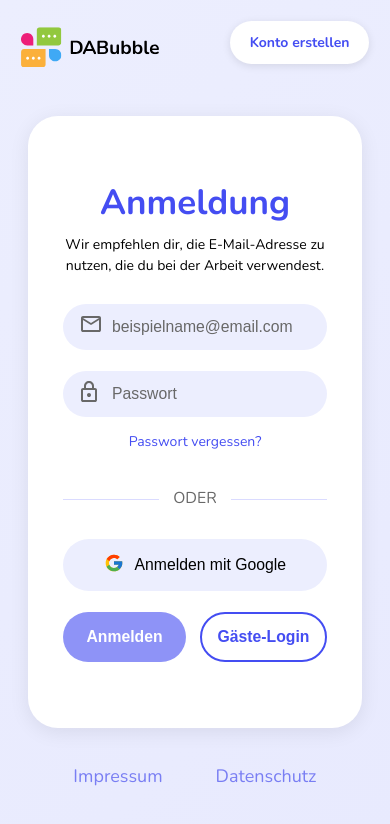
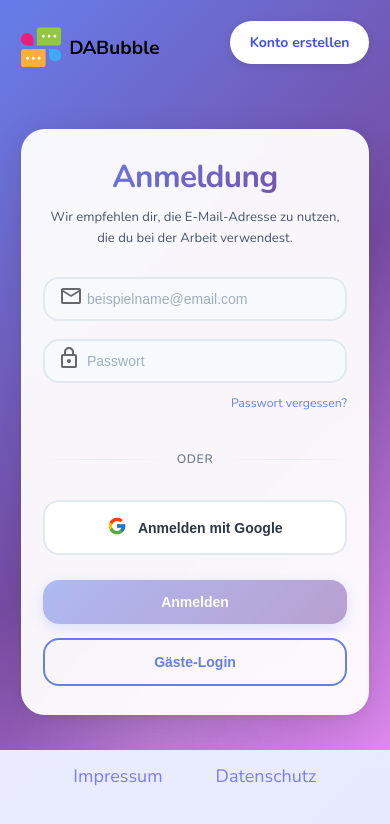
Before and after one commit to Alex-R298/DA-Bubble, an Angular app: page / in a window 390 px wide. Shown: the top 824 px of the page. Built offline with nearby package versions, Linux system fonts and the light colour scheme; no server answers.

Commit message:
(DES): Modernized login and signup design with glassmorphism gradient backgrounds and smooth animations

```diff
--- a/src/app/components/login/login.component.css
+++ b/src/app/components/login/login.component.css
@@ -4,36 +4,53 @@
   align-items: center;
   min-height: 100vh;
   width: 100vw;
-  background: linear-gradient(135deg, #ECEEFE 0%, #E8EAFE 100%);
+  background: linear-gradient(135deg, #667eea 0%, #764ba2 50%, #f093fb 100%);
   padding: 2rem;
   box-sizing: border-box;
   overflow: hidden;
   position: relative;
+  animation: gradientShift 15s ease infinite;
+}
+
+@keyframes gradientShift {
+  0%, 100% {
+    background-position: 0% 50%;
+  }
+  50% {
+    background-position: 100% 50%;
+  }
 }
 
 .decorative-curve {
   position: absolute;
-  bottom: 0;
-  left: 0;
-  width: 400px;
-  height: 400px;
-  background: transparent;
+  bottom: -10%;
+  left: -5%;
+  width: 500px;
+  height: 500px;
+  background: radial-gradient(circle, rgba(255,255,255,0.1) 0%, transparent 70%);
   border-radius: 50%;
-  border: 8px solid #000000;
-  border-top-color: transparent;
-  border-right-color: transparent;
-  transform: translate(-50%, 50%) rotate(-45deg);
+  animation: float 8s ease-in-out infinite;
   z-index: 0;
   pointer-events: none;
 }
 
+@keyframes float {
+  0%, 100% {
+    transform: translate(0, 0) scale(1);
+  }
+  50% {
+    transform: translate(30px, -30px) scale(1.05);
+  }
+}
+
 .login-card {
-  background: #ffffff;
+  background: rgba(255, 255, 255, 0.95);
+  backdrop-filter: blur(20px);
   padding: 3rem 2.5rem;
-  border-radius: 30px;
-  box-shadow: 0 4px 20px rgba(0, 0, 0, 0.08);
+  border-radius: 24px;
+  box-shadow: 0 8px 32px rgba(0, 0, 0, 0.1),
+              0 2px 8px rgba(0, 0, 0, 0.05);
   width: 37.5rem;
-  height: 43.75rem;
   max-width: 37.5rem;
   box-sizing: border-box;
   position: relative;
@@ -41,30 +58,47 @@
   display: flex;
   flex-direction: column;
   justify-content: center;
+  border: 1px solid rgba(255, 255, 255, 0.18);
+  animation: slideUp 0.6s ease-out;
+}
+
+@keyframes slideUp {
+  from {
+    opacity: 0;
+    transform: translateY(30px);
+  }
+  to {
+    opacity: 1;
+    transform: translateY(0);
+  }
 }
 
 .login-title {
   margin: 0 0 0.75rem 0;
-  color: #444DF2;
-  font-size: 2.5rem;
-  font-weight: 700;
+  background: linear-gradient(135deg, #667eea 0%, #764ba2 100%);
+  -webkit-background-clip: text;
+  -webkit-text-fill-color: transparent;
+  background-clip: text;
+  font-size: 2.75rem;
+  font-weight: 800;
   line-height: 1.2;
   text-align: center;
+  letter-spacing: -0.02em;
 }
 
 .login-subtitle {
   margin: 0 0 2rem 0;
-  color: #000000;
+  color: #4a5568;
   font-size: 1rem;
   font-weight: 400;
-  line-height: 1.5;
+  line-height: 1.6;
   text-align: center;
 }
 
 .login-form {
   display: flex;
   flex-direction: column;
-  gap: 1.5rem;
+  gap: 1.25rem;
 }
 
 .input-group {
@@ -80,51 +114,57 @@
   display: flex;
   align-items: center;
   justify-content: center;
-  color: #686868;
+  color: #a0aec0;
   z-index: 1;
   pointer-events: none;
+  transition: all 0.3s ease;
 }
 
 .form-input {
   width: 100%;
   padding: 1rem 1rem 1rem 3.5rem;
-  background-color: #ECEEFE;
-  border: none;
-  border-radius: 30px;
-  font-size: 1.125rem;
+  background: #f7fafc;
+  border: 2px solid #e2e8f0;
+  border-radius: 16px;
+  font-size: 1rem;
   font-weight: 400;
-  color: #000000;
+  color: #2d3748;
   box-sizing: border-box;
-  transition: background-color 0.2s ease;
+  transition: all 0.3s cubic-bezier(0.4, 0, 0.2, 1);
 }
 
 .form-input::placeholder {
-  color: #686868;
+  color: #a0aec0;
 }
 
 .form-input:focus {
   outline: none;
-  background-color: #DADBFF;
+  background: #ffffff;
+  border-color: #667eea;
+  box-shadow: 0 0 0 3px rgba(102, 126, 234, 0.1);
+  transform: translateY(-2px);
 }
 
 .form-input:focus + .input-icon,
 .input-group:focus-within .input-icon {
-  color: #444DF2;
+  color: #667eea;
+  transform: scale(1.1);
 }
 
 .forgot-password-link {
-  color: #444DF2;
-  font-size: 1rem;
-  font-weight: 400;
+  color: #667eea;
+  font-size: 0.875rem;
+  font-weight: 500;
   text-decoration: none;
   margin-top: -0.5rem;
   margin-bottom: 0.5rem;
-  transition: opacity 0.2s ease;
-  text-align: center;
+  transition: all 0.2s ease;
+  text-align: right;
+  display: block;
 }
 
 .forgot-password-link:hover {
-  opacity: 0.8;
+  color: #764ba2;
   text-decoration: underline;
 }
 
@@ -132,10 +172,10 @@
   display: flex;
   align-items: center;
   text-align: center;
-  margin: 0.5rem 0;
-  color: #686868;
+  margin: 1rem 0;
+  color: #a0aec0;
   font-size: 0.875rem;
-  font-weight: 400;
+  font-weight: 500;
 }
 
 .divider::before,
@@ -143,15 +183,17 @@
   content: '';
   flex: 1;
   height: 1px;
-  background-color: #DADBFF;
+  background: linear-gradient(90deg, transparent, #e2e8f0, transparent);
 }
 
 .divider span {
   padding: 0 1rem;
-  background-color: #ffffff;
-  font-size: 1.125rem;
-  font-weight: 400;
-  color: #686868;
+  background-color: transparent;
+  font-size: 0.875rem;
+  font-weight: 600;
+  color: #718096;
+  text-transform: uppercase;
+  letter-spacing: 0.05em;
 }
 
 .google-login-button {
@@ -161,19 +203,22 @@
   gap: 0.75rem;
   width: 100%;
   padding: 1rem;
-  background-color: #ECEEFE;
-  border: none;
-  border-radius: 30px;
-  font-size: 1.125rem;
-  font-weight: 500;
-  color: #000000;
+  background: #ffffff;
+  border: 2px solid #e2e8f0;
+  border-radius: 16px;
+  font-size: 1rem;
+  font-weight: 600;
+  color: #2d3748;
   cursor: pointer;
-  transition: background-color 0.2s ease;
+  transition: all 0.3s cubic-bezier(0.4, 0, 0.2, 1);
   box-sizing: border-box;
 }
 
 .google-login-button:hover {
-  background-color: #DADBFF;
+  background: #f7fafc;
+  border-color: #cbd5e0;
+  transform: translateY(-2px);
+  box-shadow: 0 4px 12px rgba(0, 0, 0, 0.1);
 }
 
 .google-icon {
@@ -184,45 +229,115 @@
   display: flex;
   gap: 1rem;
   width: 100%;
+  margin-top: 0.5rem;
 }
 
 .primary-login-button {
   flex: 1;
-  padding: 1rem;
-  background-color: #444DF2;
+  padding: 1.125rem;
+  background: linear-gradient(135deg, #667eea 0%, #764ba2 100%);
   color: #ffffff;
   border: none;
-  border-radius: 30px;
-  font-size: 1.125rem;
+  border-radius: 16px;
+  font-size: 1rem;
   font-weight: 700;
   cursor: pointer;
-  transition: background-color 0.2s ease;
+  transition: all 0.3s cubic-bezier(0.4, 0, 0.2, 1);
   box-sizing: border-box;
+  box-shadow: 0 4px 14px rgba(102, 126, 234, 0.4);
+  position: relative;
+  overflow: hidden;
+}
+
+.primary-login-button::before {
+  content: '';
+  position: absolute;
+  top: 0;
+  left: -100%;
+  width: 100%;
+  height: 100%;
+  background: linear-gradient(90deg, transparent, rgba(255, 255, 255, 0.2), transparent);
+  transition: left 0.5s ease;
+}
+
+.primary-login-button:hover:not(:disabled)::before {
+  left: 100%;
 }
 
 .primary-login-button:hover:not(:disabled) {
-  background-color: #3A42D9;
+  transform: translateY(-2px);
+  box-shadow: 0 6px 20px rgba(102, 126, 234, 0.5);
+}
+
+.primary-login-button:active:not(:disabled) {
+  transform: translateY(0);
 }
 
 .primary-login-button:disabled {
-  opacity: 0.6;
+  opacity: 0.5;
   cursor: not-allowed;
+  transform: none;
 }
 
 .guest-login-button {
   flex: 1;
-  padding: 1rem;
-  background-color: #ffffff;
-  color: #444DF2;
-  border: 2px solid #444DF2;
-  border-radius: 30px;
-  font-size: 1.125rem;
+  padding: 1.125rem;
+  background: transparent;
+  color: #667eea;
+  border: 2px solid #667eea;
+  border-radius: 16px;
+  font-size: 1rem;
   font-weight: 700;
   cursor: pointer;
-  transition: all 0.2s ease;
+  transition: all 0.3s cubic-bezier(0.4, 0, 0.2, 1);
   box-sizing: border-box;
 }
 
 .guest-login-button:hover {
-  background-color: #ECEEFE;
+  background: rgba(102, 126, 234, 0.1);
+  transform: translateY(-2px);
+  box-shadow: 0 4px 12px rgba(102, 126, 234, 0.2);
 }
+
+.guest-login-button:active {
+  transform: translateY(0);
+}
+
+@media (max-width: 768px) {
+  .login-container {
+    padding: 1.5rem;
+  }
+
+  .login-card {
+    padding: 2rem 1.5rem;
+    width: 100%;
+  }
+
+  .login-title {
+    font-size: 2.25rem;
+  }
+
+  .login-subtitle {
+    font-size: 0.9375rem;
+  }
+
+  .form-input {
+    font-size: 1rem;
+    padding: 0.875rem 0.875rem 0.875rem 3rem;
+  }
+
+  .button-group {
+    flex-direction: column;
+  }
+
+  .primary-login-button,
+  .guest-login-button {
+    font-size: 1rem;
+    padding: 1rem;
+  }
+
+  .decorative-curve {
+    width: 300px;
+    height: 300px;
+  }
+}
--- a/src/app/components/signup/signup.component.css
+++ b/src/app/components/signup/signup.component.css
@@ -4,11 +4,21 @@
   align-items: center;
   min-height: 100vh;
   width: 100vw;
-  background: linear-gradient(135deg, #ECEEFE 0%, #E8EAFE 100%);
+  background: linear-gradient(135deg, #667eea 0%, #764ba2 50%, #f093fb 100%);
   padding: 2rem;
   box-sizing: border-box;
   overflow: hidden;
   position: relative;
+  animation: gradientShift 15s ease infinite;
+}
+
+@keyframes gradientShift {
+  0%, 100% {
+    background-position: 0% 50%;
+  }
+  50% {
+    background-position: 100% 50%;
+  }
 }
 
 .back-button {
@@ -18,43 +28,57 @@
   display: flex;
   align-items: center;
   justify-content: center;
-  width: 3rem;
-  height: 3rem;
-  background-color: #FFFFFF;
-  border: none;
+  width: 3.5rem;
+  height: 3.5rem;
+  background: rgba(255, 255, 255, 0.95);
+  backdrop-filter: blur(10px);
+  border: 1px solid rgba(255, 255, 255, 0.18);
   border-radius: 50%;
   cursor: pointer;
-  transition: all 0.2s ease;
-  box-shadow: 0 2px 8px rgba(0, 0, 0, 0.1);
+  transition: all 0.3s cubic-bezier(0.4, 0, 0.2, 1);
+  box-shadow: 0 4px 12px rgba(0, 0, 0, 0.1);
   z-index: 10;
 }
 
 .back-button:hover {
-  background-color: #ECEEFE;
-  box-shadow: 0 4px 12px rgba(0, 0, 0, 0.15);
+  background: rgba(255, 255, 255, 1);
+  transform: translateY(-2px) scale(1.05);
+  box-shadow: 0 6px 20px rgba(0, 0, 0, 0.15);
+}
+
+.back-button:active {
+  transform: translateY(0) scale(1);
 }
 
 .decorative-curve {
   position: absolute;
-  bottom: 0;
-  left: 0;
-  width: 400px;
-  height: 400px;
-  background: transparent;
+  bottom: -10%;
+  left: -5%;
+  width: 500px;
+  height: 500px;
+  background: radial-gradient(circle, rgba(255,255,255,0.1) 0%, transparent 70%);
   border-radius: 50%;
-  border: 8px solid #000000;
-  border-top-color: transparent;
-  border-right-color: transparent;
-  transform: translate(-50%, 50%) rotate(-45deg);
+  animation: float 8s ease-in-out infinite;
   z-index: 0;
   pointer-events: none;
 }
 
+@keyframes float {
+  0%, 100% {
+    transform: translate(0, 0) scale(1);
+  }
+  50% {
+    transform: translate(30px, -30px) scale(1.05);
+  }
+}
+
 .signup-card {
-  background: #ffffff;
+  background: rgba(255, 255, 255, 0.95);
+  backdrop-filter: blur(20px);
   padding: 3rem 2.5rem;
-  border-radius: 30px;
-  box-shadow: 0 4px 20px rgba(0, 0, 0, 0.08);
+  border-radius: 24px;
+  box-shadow: 0 8px 32px rgba(0, 0, 0, 0.1),
+              0 2px 8px rgba(0, 0, 0, 0.05);
   width: 37.5rem;
   max-width: 37.5rem;
   box-sizing: border-box;
@@ -63,30 +87,47 @@
   display: flex;
   flex-direction: column;
   justify-content: center;
+  border: 1px solid rgba(255, 255, 255, 0.18);
+  animation: slideUp 0.6s ease-out;
+}
+
+@keyframes slideUp {
+  from {
+    opacity: 0;
+    transform: translateY(30px);
+  }
+  to {
+    opacity: 1;
+    transform: translateY(0);
+  }
 }
 
 .signup-title {
   margin: 0 0 0.75rem 0;
-  color: #444DF2;
-  font-size: 2.5rem;
-  font-weight: 700;
+  background: linear-gradient(135deg, #667eea 0%, #764ba2 100%);
+  -webkit-background-clip: text;
+  -webkit-text-fill-color: transparent;
+  background-clip: text;
+  font-size: 2.75rem;
+  font-weight: 800;
   line-height: 1.2;
   text-align: center;
+  letter-spacing: -0.02em;
 }
 
 .signup-subtitle {
   margin: 0 0 2rem 0;
-  color: #000000;
+  color: #4a5568;
   font-size: 1rem;
   font-weight: 400;
-  line-height: 1.5;
+  line-height: 1.6;
   text-align: center;
 }
 
 .signup-form {
   display: flex;
   flex-direction: column;
-  gap: 1.5rem;
+  gap: 1.25rem;
 }
 
 .input-group {
@@ -102,94 +143,130 @@
   display: flex;
   align-items: center;
   justify-content: center;
-  color: #686868;
+  color: #a0aec0;
   z-index: 1;
   pointer-events: none;
+  transition: all 0.3s ease;
 }
 
 .form-input {
   width: 100%;
   padding: 1rem 1rem 1rem 3.5rem;
-  background-color: #ECEEFE;
-  border: none;
-  border-radius: 30px;
-  font-size: 1.125rem;
+  background: #f7fafc;
+  border: 2px solid #e2e8f0;
+  border-radius: 16px;
+  font-size: 1rem;
   font-weight: 400;
-  color: #000000;
+  color: #2d3748;
   box-sizing: border-box;
-  transition: background-color 0.2s ease;
+  transition: all 0.3s cubic-bezier(0.4, 0, 0.2, 1);
 }
 
 .form-input::placeholder {
-  color: #686868;
+  color: #a0aec0;
 }
 
 .form-input:focus {
   outline: none;
-  background-color: #DADBFF;
+  background: #ffffff;
+  border-color: #667eea;
+  box-shadow: 0 0 0 3px rgba(102, 126, 234, 0.1);
+  transform: translateY(-2px);
 }
 
 .form-input:focus + .input-icon,
 .input-group:focus-within .input-icon {
-  color: #444DF2;
+  color: #667eea;
+  transform: scale(1.1);
 }
 
 .checkbox-group {
   display: flex;
-  align-items: center;
+  align-items: flex-start;
   gap: 0.75rem;
-  margin-top: -0.5rem;
+  margin-top: -0.25rem;
+  padding: 1rem;
+  background: rgba(102, 126, 234, 0.05);
+  border-radius: 12px;
+  border: 1px solid rgba(102, 126, 234, 0.1);
 }
 
 .checkbox-input {
   width: 1.25rem;
   height: 1.25rem;
   cursor: pointer;
-  accent-color: #444DF2;
+  accent-color: #667eea;
   flex-shrink: 0;
+  margin-top: 0.125rem;
 }
 
 .checkbox-label {
-  font-size: 1rem;
+  font-size: 0.9375rem;
   font-weight: 400;
-  color: #000000;
+  color: #4a5568;
   cursor: pointer;
   user-select: none;
+  line-height: 1.5;
 }
 
 .privacy-link {
-  color: #444DF2;
+  color: #667eea;
   text-decoration: none;
-  transition: opacity 0.2s ease;
+  font-weight: 500;
+  transition: all 0.2s ease;
 }
 
 .privacy-link:hover {
-  opacity: 0.8;
+  color: #764ba2;
   text-decoration: underline;
 }
 
 .primary-button {
   width: 100%;
-  padding: 1rem;
-  background-color: #444DF2;
+  padding: 1.125rem;
+  background: linear-gradient(135deg, #667eea 0%, #764ba2 100%);
   color: #ffffff;
   border: none;
-  border-radius: 30px;
-  font-size: 1.125rem;
+  border-radius: 16px;
+  font-size: 1rem;
   font-weight: 700;
   cursor: pointer;
-  transition: background-color 0.2s ease;
+  transition: all 0.3s cubic-bezier(0.4, 0, 0.2, 1);
   box-sizing: border-box;
   margin-top: 0.5rem;
+  box-shadow: 0 4px 14px rgba(102, 126, 234, 0.4);
+  position: relative;
+  overflow: hidden;
+}
+
+.primary-button::before {
+  content: '';
+  position: absolute;
+  top: 0;
+  left: -100%;
+  width: 100%;
+  height: 100%;
+  background: linear-gradient(90deg, transparent, rgba(255, 255, 255, 0.2), transparent);
+  transition: left 0.5s ease;
+}
+
+.primary-button:hover:not(:disabled)::before {
+  left: 100%;
 }
 
 .primary-button:hover:not(:disabled) {
-  background-color: #3A42D9;
+  transform: translateY(-2px);
+  box-shadow: 0 6px 20px rgba(102, 126, 234, 0.5);
+}
+
+.primary-button:active:not(:disabled) {
+  transform: translateY(0);
 }
 
 .primary-button:disabled {
-  opacity: 0.6;
+  opacity: 0.5;
   cursor: not-allowed;
+  transform: none;
 }
 
 @media (max-width: 768px) {
@@ -200,8 +277,8 @@
   .back-button {
     top: 1.5rem;
     left: 1.5rem;
-    width: 2.5rem;
-    height: 2.5rem;
+    width: 3rem;
+    height: 3rem;
   }
 
   .signup-card {
@@ -210,11 +287,11 @@
   }
 
   .signup-title {
-    font-size: 2rem;
+    font-size: 2.25rem;
   }
 
   .signup-subtitle {
-    font-size: 0.875rem;
+    font-size: 0.9375rem;
   }
 
   .form-input {
@@ -228,6 +305,11 @@
 
   .primary-button {
     font-size: 1rem;
-    padding: 0.875rem;
+    padding: 1rem;
+  }
+
+  .decorative-curve {
+    width: 300px;
+    height: 300px;
   }
 }
```
